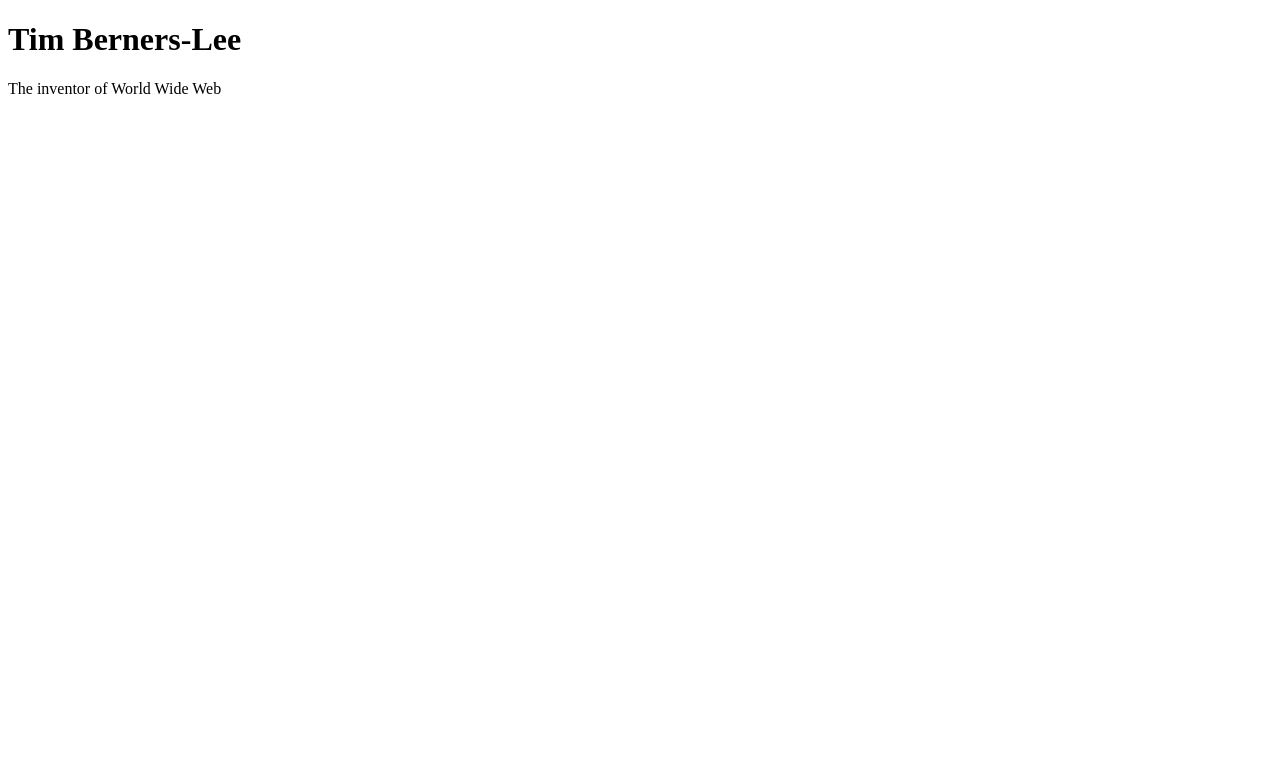
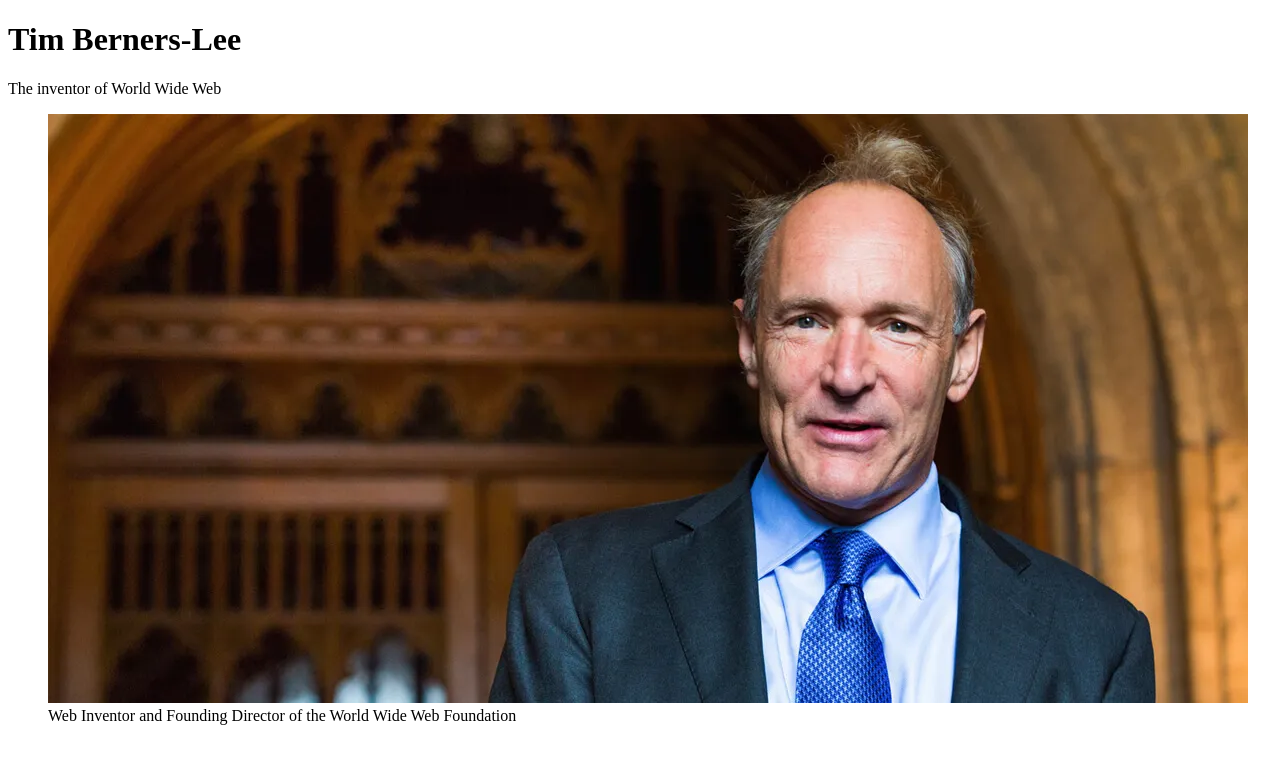
Before and after one commit to WizRay/Tribute-Page, a plain HTML site: page index.html in a window 1280 px wide. Drawn offline with Linux system fonts and the light colour scheme.

Commit message:
add image

```diff
--- a/index.html
+++ b/index.html
@@ -8,9 +8,19 @@
     <title>A tribute to Tim Berners-Lee</title>
   </head>
   <body>
-      <main id="main">
-          <h1 id="title">Tim Berners-Lee</h1>
-          <p>The inventor of World Wide Web</p>
-      </main>
+    <main id="main">
+      <h1 id="title">Tim Berners-Lee</h1>
+      <p>The inventor of World Wide Web</p>
+      <figure id="img-div">
+        <img
+          id="image"
+          src="/images/Tim Berners-Lee.webp"
+          alt="Sir Timothy John Berners-Lee"
+        />
+        <figcaption id="img-caption">
+          Web Inventor and Founding Director of the World Wide Web Foundation
+        </figcaption>
+      </figure>
+    </main>
   </body>
 </html>
```
Also changed, not shown: images/Tim Berners-Lee.webp (added).
